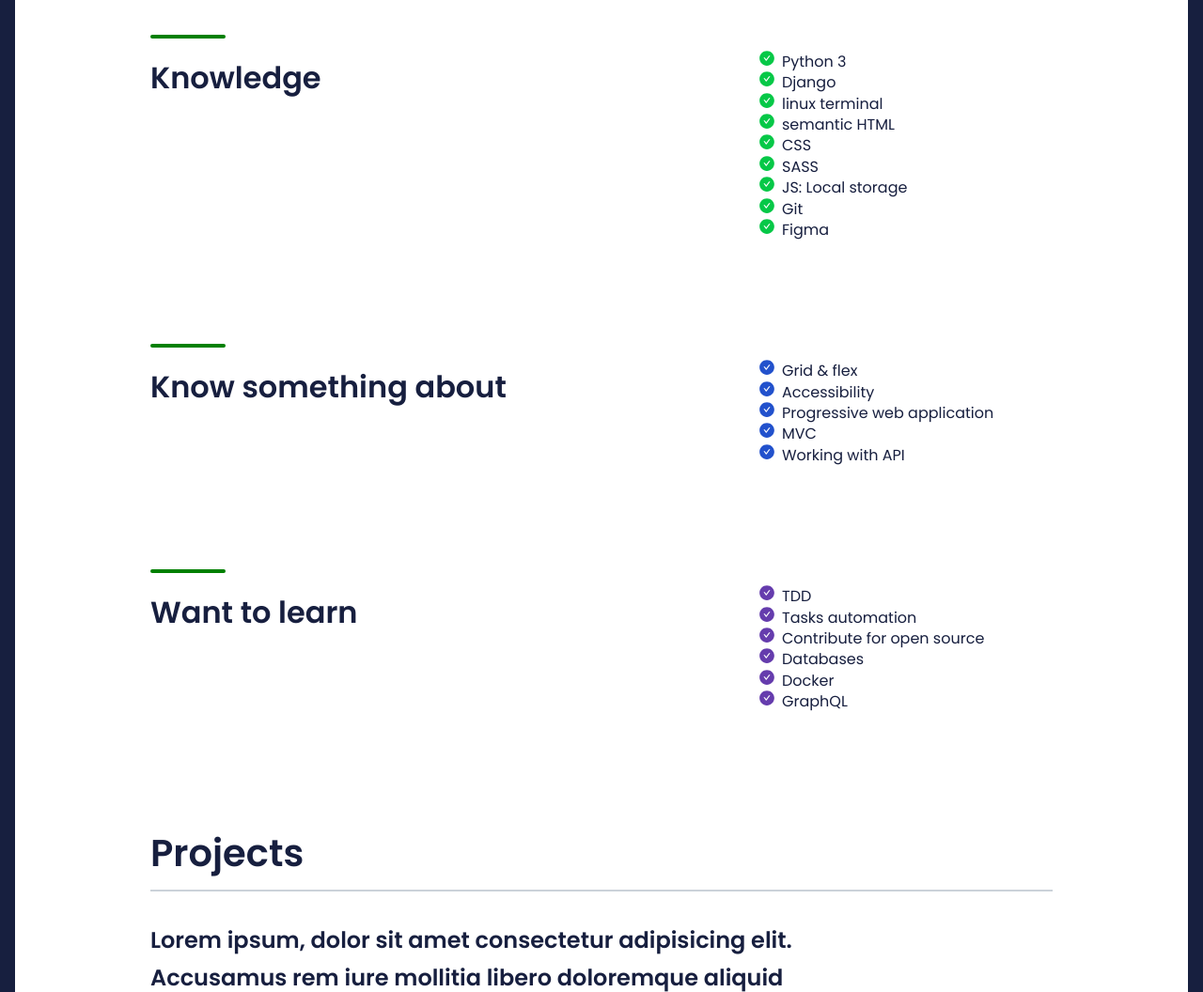
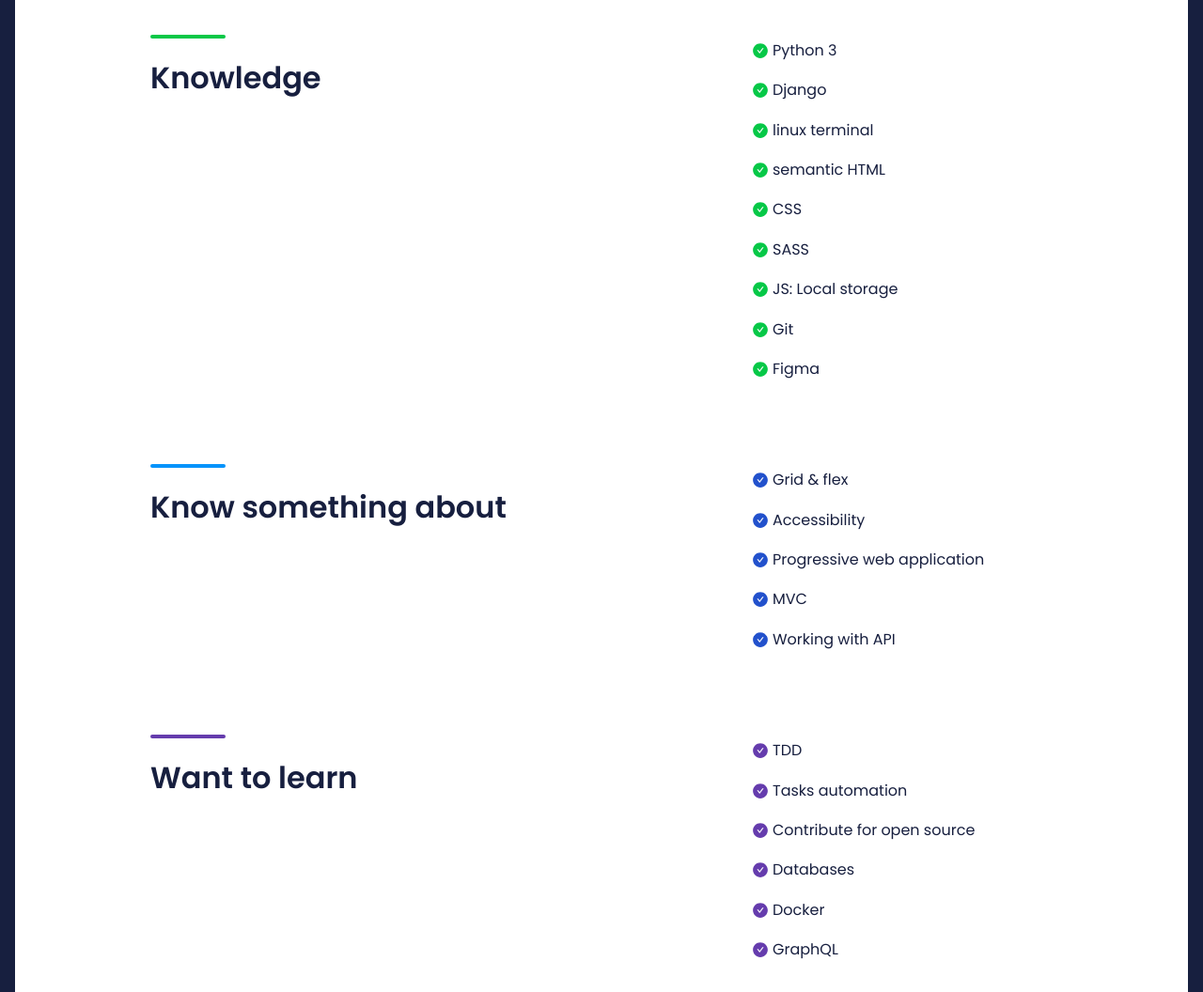
Before and after one commit to BartoszLewosz/bartoszlewosz.github.io, a website: page src/content/index.html in a window 1280 px wide. Shown: the part 848-1904 px from the top of the page at 94% size. Drawn offline with nearby package versions, Linux system fonts and the light colour scheme; files that its build step writes are made by us from their sources; no server answers; files whose address does not match are found by name.

Commit message:
Modify bullet points in skills ections

```diff
--- a/src/scss/modules/skills.scss
+++ b/src/scss/modules/skills.scss
@@ -17,20 +17,44 @@
             height: 4px;
             width: 80px;
             margin-bottom: 1.5rem;
+            .skills__header--green & {
+                background: $light-green;
+            }
+            .skills__header--blue & {
+                background: $blue;
+            }
+            .skills__header--violet & {
+                background: $violet;
+            }
         }
     }
     &__list {
         display: grid;
         grid-template-columns: repeat(auto-fill, minmax(178px, 1fr));
-        padding: 2rem;
-        &--green {
-            list-style-image: url('https://bartoszlewosz.github.io/assets/img/bullet_green.svg');
-        }
-        &--blue {
-            list-style-image: url('https://bartoszlewosz.github.io/assets/img/bullet_blue.svg');
-        }
-        &--violet {
-            list-style-image: url('https://bartoszlewosz.github.io/assets/img/bullet_violet.svg');
+        padding: 0;
+        margin-top: calc(1.5rem + 4px);
+        column-gap: 1.5rem;
+        list-style-type: none;
+    }
+    &__item {
+        padding: 12px 0 12px 22px;
+        position: relative;
+        min-height: 2.5rem;
+        &::before {
+            background: url('../assets/img/bullet_green.svg');
+            content: '';
+            display: block;
+            position: absolute;
+            top: 12px;
+            left: 0;
+            height: 18px;
+            width: 18px;
+            .skills__list--violet & {
+                background: url('../assets/img/bullet_violet.svg')
+            }
+            .skills__list--blue & {
+                background: url('../assets/img/bullet_blue.svg')
+            }
         }
     }
     &__title {
```
